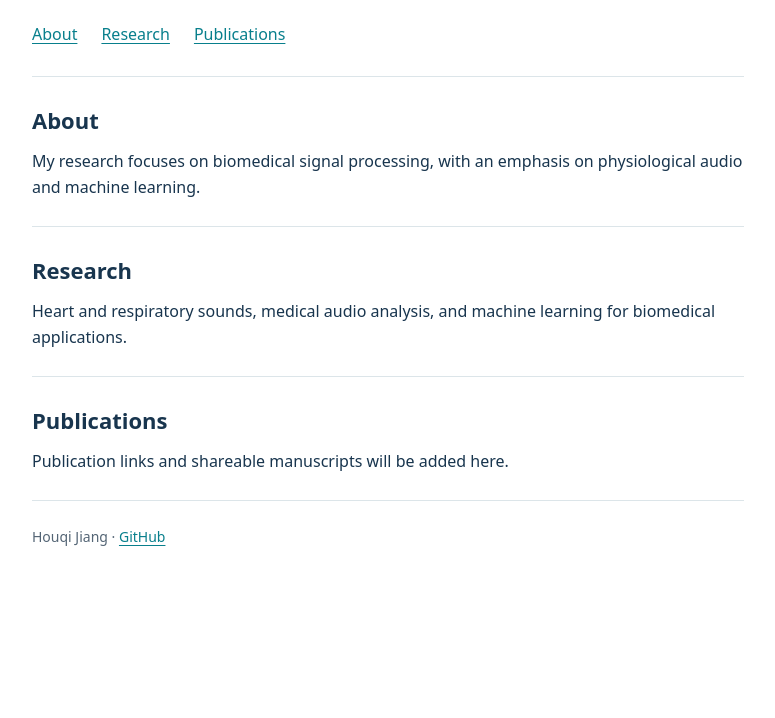
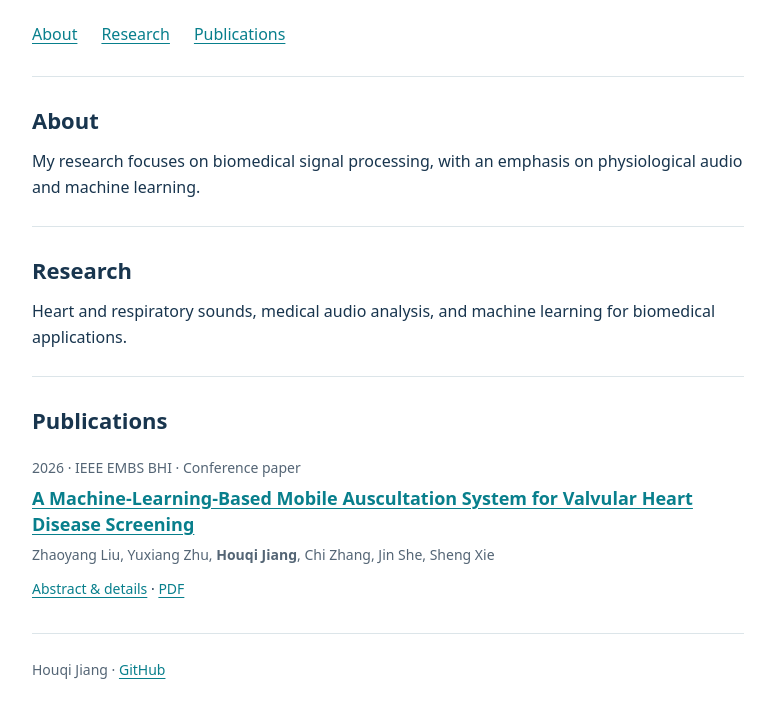
Before and after one commit to HolecheeJung/HolecheeJung.github.io, a plain HTML site: page index.html in a window 1280 px wide. Shown: the part 154-872 px from the top of the page, without its empty margins (252-1027 px from the left). Before the commit the page ends 800 px from the top, so only its background shows below. Drawn offline with Linux system fonts and the light colour scheme.

Commit message:
List BHI 2026 paper on academic homepage

```diff
--- a/index.html
+++ b/index.html
@@ -18,7 +18,13 @@ header{padding-bottom:28px;border-bottom:1px solid var(--line)}h1{font-size:clam
 <header><h1>Houqi Jiang</h1><p class="subtitle">Biomedical signal processing &amp; machine learning</p><nav aria-label="Sections"><a href="#about">About</a><a href="#research">Research</a><a href="#publications">Publications</a></nav></header>
 <section id="about"><h2>About</h2><p>My research focuses on biomedical signal processing, with an emphasis on physiological audio and machine learning.</p></section>
 <section id="research"><h2>Research</h2><p>Heart and respiratory sounds, medical audio analysis, and machine learning for biomedical applications.</p></section>
-<section id="publications"><h2>Publications</h2><p>Publication links and shareable manuscripts will be added here.</p></section>
+<section id="publications"><h2>Publications</h2>
+<article style="padding:8px 0">
+<p class="subtitle" style="font-size:14px">2026 · IEEE EMBS BHI · Conference paper</p>
+<h3 style="font-size:18px;line-height:1.45;margin:6px 0"><a href="publications/bhi2026/">A Machine-Learning-Based Mobile Auscultation System for Valvular Heart Disease Screening</a></h3>
+<p style="font-size:14px;color:var(--muted)">Zhaoyang Liu, Yuxiang Zhu, <strong>Houqi Jiang</strong>, Chi Zhang, Jin She, Sheng Xie</p>
+<p style="font-size:14px"><a href="publications/bhi2026/">Abstract &amp; details</a> · <a href="publications/bhi2026/paper.pdf">PDF</a></p>
+</article></section>
 <footer>Houqi Jiang · <a href="https://github.com/HolecheeJung">GitHub</a></footer>
 </main>
 </body>
```
